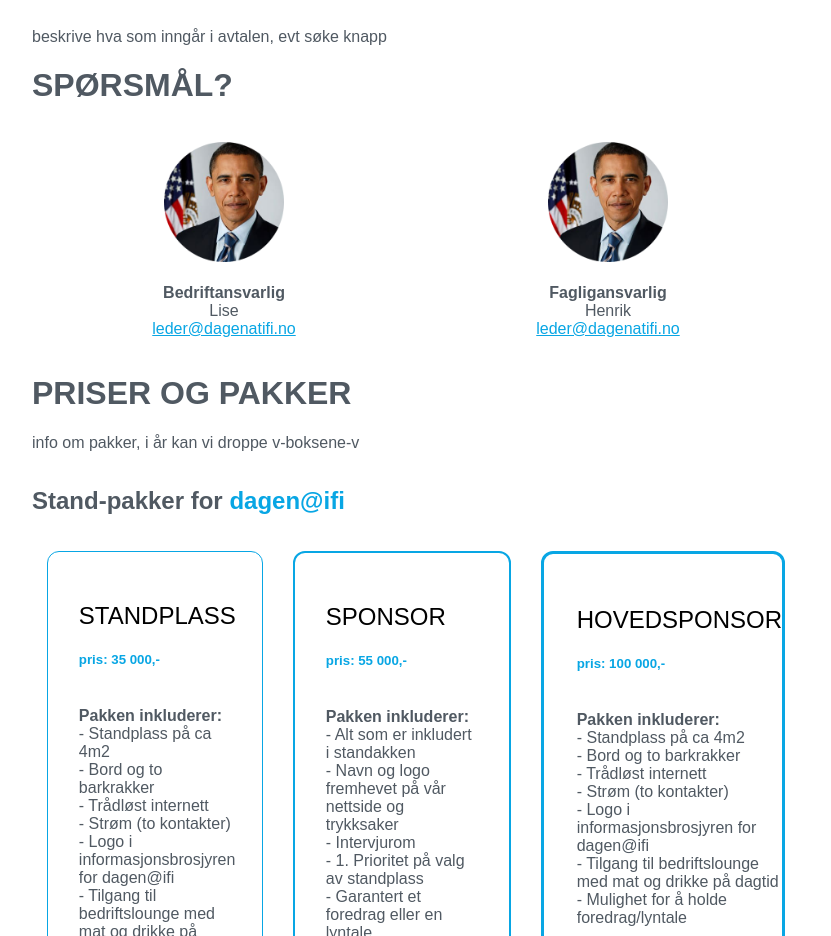
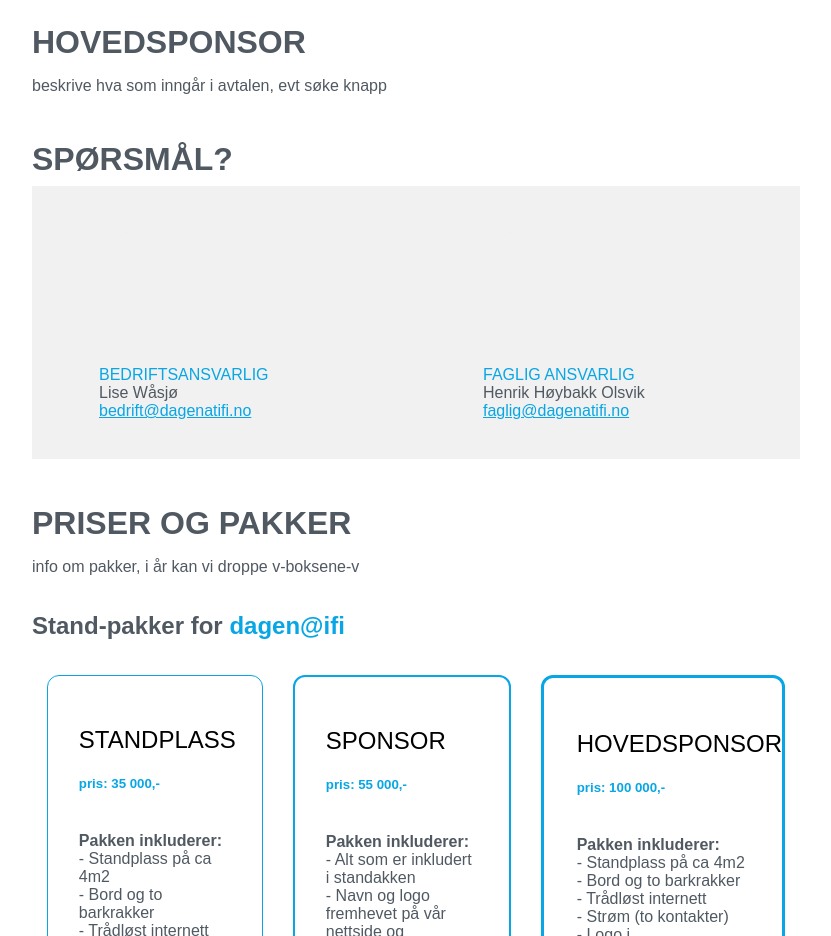
Before and after one commit to ifi-dagen/webpage, a React (Create React App) app: page /bedrift in a window 1280 px wide. Shown: the part 790-1726 px from the top of the page, without its empty margins (224-1055 px from the left). Built offline with nearby package versions, Linux system fonts and the light colour scheme.

Commit message:
Legge til visitkort for bedrift og faglig på bedriftsiden.

```diff
--- a/src/Bedrift.js
+++ b/src/Bedrift.js
@@ -1,6 +1,8 @@
 import React, { Component } from 'react';
 import './App.css';
 import './bedrift.css';
+import Visitkort from './Visitkort'
+
 
 //import Layout from './Layout'
 //import Routes from "./App-routes";
@@ -57,21 +59,10 @@ class Bedrift extends Component {
         </div>
         <div class ="kontaktinfo">
           <h1>SPØRSMÅL?</h1>
-          <div class="row styret">
-            <div class="col-md text-center">
-              <img src={require("./img/obama.png")} alt="Obama"/>
-              <br/><br/><b>Bedriftansvarlig</b>
-              <br/>Lise
-              <br/><a href="mailto:leder@dagenatifi.no">leder@dagenatifi.no</a>
-            </div>
-            <div class="col-md text-center">
-              <img src={require("./img/obama.png")} alt="Obama"/>
-              <br/><br/><b>Fagligansvarlig</b>
-              <br/>Henrik
-              <br/><a href="mailto:leder@dagenatifi.no">leder@dagenatifi.no</a>
-            </div>
+          <div class="styret container-fluid">
+            <Visitkort rolle="BEDRIFTSANSVARLIG" epost="bedrift" navn="Lise Wåsjø"/>
+            <Visitkort rolle="FAGLIG ANSVARLIG" epost="faglig" navn="Henrik Høybakk Olsvik"/>
           </div>
-
         </div>
         <div class ="priser">
           <h1>PRISER OG PAKKER</h1>
--- a/src/bedrift.css
+++ b/src/bedrift.css
@@ -12,6 +12,7 @@
 }
 h1{
   text-transform: capitalize;
+  margin: 6% 0% 1% 0%;
 }
 
 .påmeldingsinfo{
@@ -19,6 +20,9 @@ h1{
 }
 .mailingliste{
   margin-bottom: 5%;
+}
+.kontaktinfo h1{
+  padding: 0%;
 }
 .btn_bedrift {
   margin: 1rem 1rem 0 0;
@@ -57,6 +61,13 @@ h1{
   visibility: hidden;
   display: none;
 }
+.styret{
+  background-color: #F1F1F1;
+  margin: 3rem 0 0;
+  padding: 2rem 0 6rem 0;
+  justify-content: space-around;
+  width: 100%;
+}
 .styret img {
   width: 30%;
   min-width: 120px;
@@ -64,6 +75,22 @@ h1{
 .row{
   display: flex;
 }
+.container-fluid{
+  width: 100%;
+  display: flex;
+  flex-wrap: wrap;
+  padding: 0%;
+  margin: 0%;
+}
+
+.Visitkort{
+  min-width: 120px;
+  max-width: 250px;
+  flex: initial;
+  padding: 5% 2%;
+  font-weight: 200;
+}
+
 
 @media (max-width: 1200px) {
   #bedriftinfo .col-xl-3 {
```
